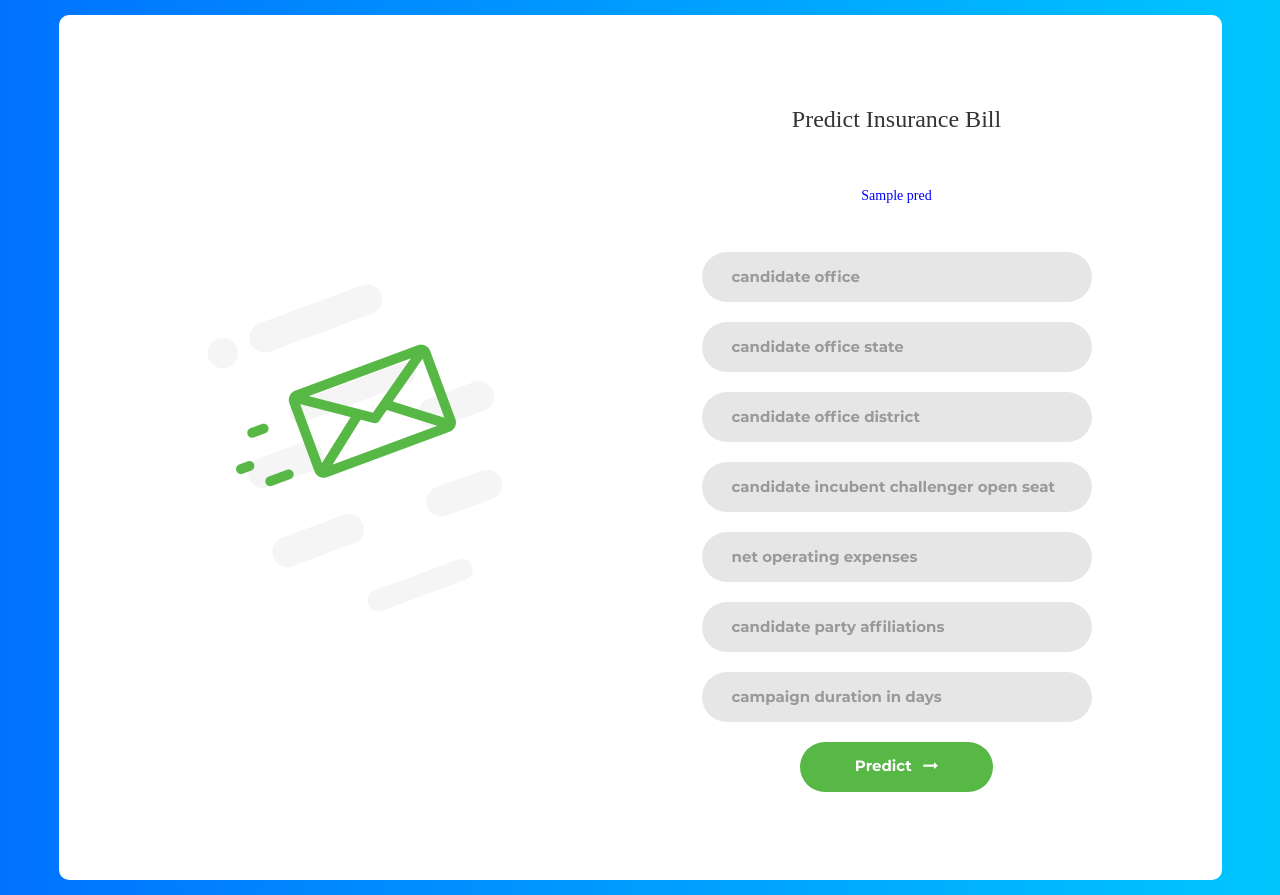
After one commit to josephdickson11/campaign-finance-election-relationship, a Flask app: template web_app/templates/index.html in a window 1280 px wide. The commit adds this page. Run offline with Flask 2, Linux system fonts and the light colour scheme; the template is opened without the code that fills it: most values are stand-ins (such as "Sample title", 1, 10 or a date in 2020); parts of the project's set-up code (start-up, migrations or seed data) failed here and were passed over; some libraries are stand-ins or nearby versions; some web fonts are replaced.

Commit message:
complete web app

```diff
--- a/web_app/app.py
+++ b/web_app/app.py
@@ -8,8 +8,8 @@ import numpy as np
 app = Flask(__name__)
 
 # create model object
-model = load('HOR_model_pipeline')
-pedictor_col = ['can_off','can_off_sta','can_off_dis','can_inc_cha_ope_sea','net_ope_exp','can_par_aff','campaign_duration','winner']
+model = load('HOR_model_pipeline.pkl')
+pedictor_col = ['can_off','can_off_sta','can_off_dis','can_inc_cha_ope_sea','net_ope_exp','can_par_aff','campaign_duration']
 
 
 # run the server
@@ -21,7 +21,7 @@ pedictor_col = ['can_off','can_off_sta','can_off_dis','can_inc_cha_ope_sea','net
 @app.route("/")  # decorator
 def home():  # route handler function
     # returning a response
-    return render_template('index.html')
+    return render_template('home.html')
 
 
 # create prediction function
@@ -32,4 +32,4 @@ def predict():
     data_unseen = pd.DataFrame([final], columns=pedictor_col)
     prediction = model.predict(data_unseen)
     prediction = int(prediction.Label[0])
-    return render_template('index.html', pred='Expected insurance bill will be around ${}'.format(prediction))
+    return render_template('home.html', pred='Expected insurance bill will be around ${}'.format(prediction))
--- /dev/null
+++ b/web_app/templates/index.html
@@ -0,0 +1,121 @@
+<!DOCTYPE html>
+<html lang="en">
+<head>
+	<title>Predict</title>
+	<meta charset="UTF-8">
+	<meta name="viewport" content="width=device-width, initial-scale=1">
+<!--===============================================================================================-->
+	<link rel="icon" type="image/png" href="/static/favicon.ico"/>
+<!--===============================================================================================-->
+	<link rel="stylesheet" type="text/css" href="/static/vendor/bootstrap/css/bootstrap.min.css">
+<!--===============================================================================================-->
+	<link rel="stylesheet" type="text/css" href="/static/fonts/font-awesome-4.7.0/css/font-awesome.min.css">
+<!--===============================================================================================-->
+	<link rel="stylesheet" type="text/css" href="/static/vendor/animate/animate.css">
+<!--===============================================================================================-->
+	<link rel="stylesheet" type="text/css" href="/static/vendor/css-hamburgers/hamburgers.min.css">
+<!--===============================================================================================-->
+	<link rel="stylesheet" type="text/css" href="/static/vendor/select2/select2.min.css">
+<!--===============================================================================================-->
+	<link rel="stylesheet" type="text/css" href="/static/util.css">
+	<link rel="stylesheet" type="text/css" href="/static/main.css">
+<!--===============================================================================================-->
+</head>
+<body>
+	<div class="contact1">
+		<div class="container-contact1">
+			<div class="contact1-pic js-tilt" data-tilt>
+				<img src="/static/img-01.png" alt="IMG">
+			</div>
+
+			<form class="contact1-form validate-form" action="/predict" method="post">
+				<span class="contact1-form-title">
+					Predict Insurance Bill
+				</span>
+
+                <div class="contact1-form-title">
+                    <label > {{pred}} </label>
+                </div>
+
+				<div class="wrap-input1 validate-input" data-validate = "candidate office is required">
+					<input class="input1" type="text" name="can_off" placeholder="candidate office">
+					<span class="shadow-input1"></span>
+				</div>
+
+				<div class="wrap-input1 validate-input" data-validate = "candidate office state is required">
+					<input class="input1" type="text" name="can_off_sta" placeholder="candidate office state">
+					<span class="shadow-input1"></span>
+				</div>
+
+				<div class="wrap-input1 validate-input" data-validate = "candidate office district is required">
+					<input class="input1" type="number" name="can_off_dis" placeholder="candidate office district">
+					<span class="shadow-input1"></span>
+				</div>
+
+				<div class="wrap-input1 validate-input" data-validate = "candidate incubent challenger open seat is required">
+					<input class="input1" type="text" name="can_inc_cha_ope_sea" placeholder="candidate incubent challenger open seat">
+					<span class="shadow-input1"></span>
+				</div>
+
+				<div class="wrap-input1 validate-input" data-validate = "net operating expenses is required">
+					<input class="input1" type="number" name="net_ope_exp" placeholder="net operating expenses">
+					<span class="shadow-input1"></span>
+				</div>
+
+				<div class="wrap-input1 validate-input" data-validate = "candidate party affiliations  is required ">
+					<input class="input1" type="text" name="can_par_aff" placeholder="candidate party affiliations">
+					<span class="shadow-input1"></span>
+				</div>
+
+				<div class="wrap-input1 validate-input" data-validate = "campaign duration in days email is required ">
+					<input class="input1" type="number" name="campaign_duration" placeholder="campaign duration in days">
+					<span class="shadow-input1"></span>
+				</div>
+
+
+
+				<div class="container-contact1-form-btn">
+					<button class="contact1-form-btn">
+						<span>
+							Predict
+							<i class="fa fa-long-arrow-right" aria-hidden="true"></i>
+						</span>
+					</button>
+				</div>
+			</form>
+		</div>
+	</div>
+
+
+
+
+<!--===============================================================================================-->
+	<script src="/static/vendor/jquery/jquery-3.2.1.min.js"></script>
+<!--===============================================================================================-->
+	<script src="/static/vendor/bootstrap/js/popper.js"></script>
+	<script src="/static/vendor/bootstrap/js/bootstrap.min.js"></script>
+<!--===============================================================================================-->
+	<script src="/static/vendor/select2/select2.min.js"></script>
+<!--===============================================================================================-->
+	<script src="/static/vendor/tilt/tilt.jquery.min.js"></script>
+	<script >
+		$('.js-tilt').tilt({
+			scale: 1.1
+		})
+	</script>
+
+<!-- Global site tag (gtag.js) - Google Analytics -->
+<script async src="https://www.googletagmanager.com/gtag/js?id=UA-23581568-13"></script>
+<script>
+  window.dataLayer = window.dataLayer || [];
+  function gtag(){dataLayer.push(arguments);}
+  gtag('js', new Date());
+
+  gtag('config', 'UA-23581568-13');
+</script>
+
+<!--===============================================================================================-->
+	<script src="/static/main.js"></script>
+
+</body>
+</html>
```
Also changed, not shown: web_app/templates/home.html (renamed from web_app/template/index.html, +17 -12 lines), 1 other file.
